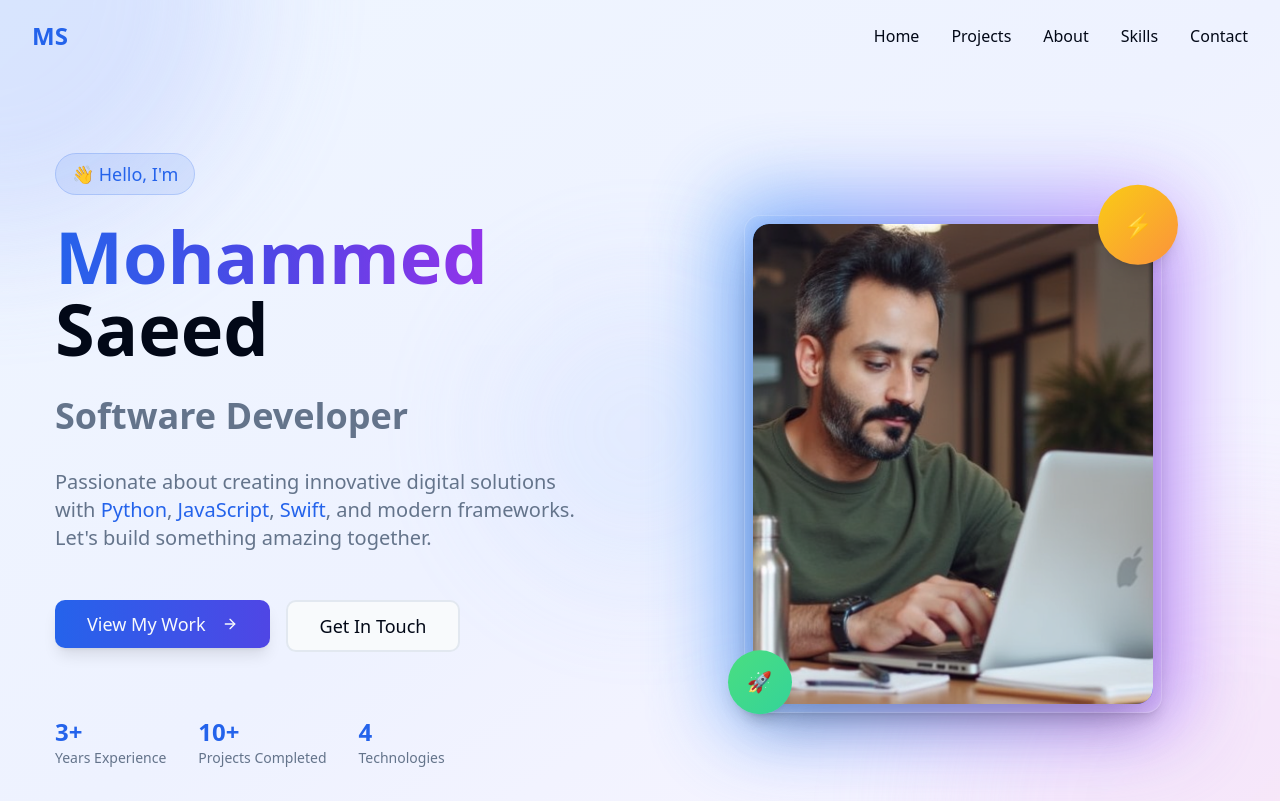
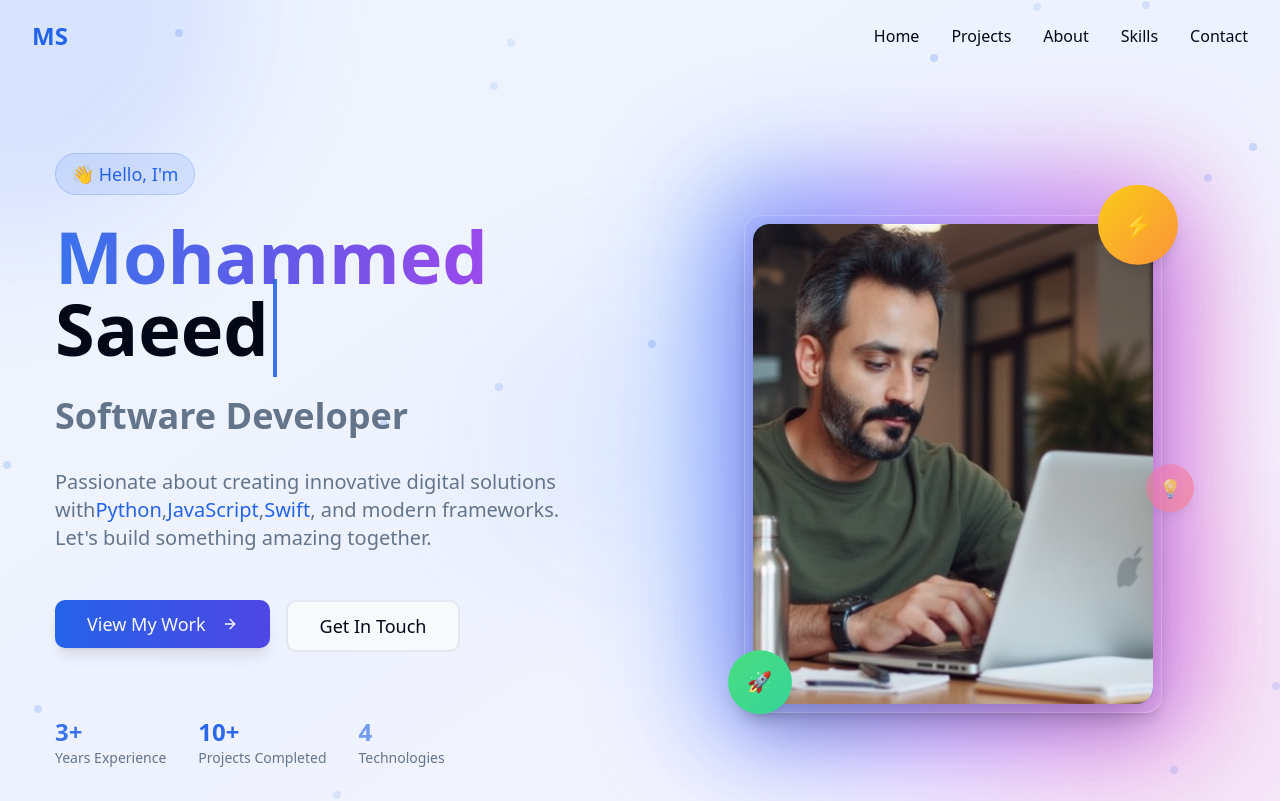
Before and after one commit to MohammedSaeed9444/myPortfolio, a React (Vite) app: page / in a window 1280 px wide. Shown: the top 801 px of the page. Built offline with nearby package versions, Linux system fonts and the light colour scheme.

Commit message:
feat: Enhance animations and fix footer spacing
Added scroll-based animations and removed the space below the footer.

```diff
--- a/src/components/Footer.tsx
+++ b/src/components/Footer.tsx
@@ -5,7 +5,7 @@ const Footer = () => {
   const currentYear = new Date().getFullYear();
 
   return (
-    <footer className="py-8 glass">
+    <footer className="py-8 glass mt-0 mb-0" style={{ marginBottom: 0, paddingBottom: '2rem' }}>
       <div className="container mx-auto px-4 text-center">
         <p className="text-sm text-muted-foreground">
           &copy; {currentYear} Mohammed Saeed. All rights reserved.
--- a/src/components/HeroSection.tsx
+++ b/src/components/HeroSection.tsx
@@ -1,9 +1,17 @@
 
-import React from 'react';
+import React, { useEffect, useState } from 'react';
 import { Button } from '@/components/ui/button';
 import { ArrowRight, Download } from 'lucide-react';
 
 const HeroSection = () => {
+  const [scrollY, setScrollY] = useState(0);
+
+  useEffect(() => {
+    const handleScroll = () => setScrollY(window.scrollY);
+    window.addEventListener('scroll', handleScroll);
+    return () => window.removeEventListener('scroll', handleScroll);
+  }, []);
+
   const scrollToSection = (sectionId: string) => {
     const element = document.getElementById(sectionId);
     if (element) {
@@ -13,108 +21,144 @@ const HeroSection = () => {
 
   return (
     <section id="home" className="min-h-screen flex items-center relative overflow-hidden pt-16">
-      {/* Enhanced Background */}
+      {/* Enhanced Background with Parallax */}
       <div className="absolute inset-0 -z-10">
-        <div className="absolute inset-0 bg-gradient-to-br from-blue-50 via-indigo-50 to-purple-50"></div>
-        <div className="absolute w-[500px] h-[500px] -top-64 -left-64 bg-gradient-to-br from-blue-200/40 to-indigo-300/40 rounded-full blur-3xl animate-pulse"></div>
-        <div className="absolute w-[600px] h-[600px] -bottom-64 -right-64 bg-gradient-to-br from-purple-200/40 to-pink-300/40 rounded-full blur-3xl animate-pulse" style={{ animationDelay: '1s' }}></div>
-        <div className="absolute w-[300px] h-[300px] top-1/2 left-1/2 transform -translate-x-1/2 -translate-y-1/2 bg-gradient-to-br from-indigo-200/20 to-blue-300/20 rounded-full blur-3xl animate-pulse" style={{ animationDelay: '2s' }}></div>
+        <div
+          className="absolute inset-0 bg-gradient-to-br from-blue-50 via-indigo-50 to-purple-50"
+          style={{ transform: `translateY(${scrollY * 0.5}px)` }}
+        ></div>
+        <div
+          className="absolute w-[500px] h-[500px] -top-64 -left-64 bg-gradient-to-br from-blue-200/40 to-indigo-300/40 rounded-full blur-3xl animate-pulse"
+          style={{ transform: `translate(${scrollY * 0.3}px, ${scrollY * 0.2}px)` }}
+        ></div>
+        <div
+          className="absolute w-[600px] h-[600px] -bottom-64 -right-64 bg-gradient-to-br from-purple-200/40 to-pink-300/40 rounded-full blur-3xl animate-pulse"
+          style={{ animationDelay: '1s', transform: `translate(${-scrollY * 0.2}px, ${scrollY * 0.3}px)` }}
+        ></div>
+        <div
+          className="absolute w-[300px] h-[300px] top-1/2 left-1/2 transform -translate-x-1/2 -translate-y-1/2 bg-gradient-to-br from-indigo-200/20 to-blue-300/20 rounded-full blur-3xl animate-pulse"
+          style={{ animationDelay: '2s', transform: `translate(-50%, -50%) rotate(${scrollY * 0.1}deg)` }}
+        ></div>
+
+        {/* Floating particles */}
+        <div className="absolute inset-0 overflow-hidden">
+          {[...Array(20)].map((_, i) => (
+            <div
+              key={i}
+              className="absolute w-2 h-2 bg-primary/20 rounded-full animate-pulse"
+              style={{
+                left: `${Math.random() * 100}%`,
+                top: `${Math.random() * 100}%`,
+                animationDelay: `${Math.random() * 3}s`,
+                animationDuration: `${2 + Math.random() * 2}s`,
+                transform: `translateY(${scrollY * (0.1 + Math.random() * 0.2)}px)`
+              }}
+            />
+          ))}
+        </div>
       </div>
 
       <div className="section-container">
         <div className="flex flex-col lg:flex-row items-center gap-16 lg:gap-20">
-          {/* Text Content - Mobile: order-2, Desktop: order-1 */}
-          <div className="lg:w-1/2 space-y-8 animate-fade-in order-2 lg:order-1 text-center lg:text-left">
-            {/* Greeting */}
-            <div className="inline-block">
-              <span className="text-lg font-medium text-primary bg-primary/10 px-4 py-2 rounded-full border border-primary/20">
+          {/* Text Content */}
+          <div className="lg:w-1/2 space-y-8 order-2 lg:order-1 text-center lg:text-left">
+            {/* Greeting with bounce animation */}
+            <div className="inline-block animate-fade-in">
+              <span className="text-lg font-medium text-primary bg-primary/10 px-4 py-2 rounded-full border border-primary/20 animate-bounce">
                 👋 Hello, I'm
               </span>
             </div>
 
-            {/* Name with gradient text */}
-            <h1 className="text-5xl md:text-6xl lg:text-7xl font-bold leading-tight">
-              <span className="bg-gradient-to-r from-blue-600 via-indigo-600 to-purple-600 bg-clip-text text-transparent">
+            {/* Name with enhanced gradient and typing animation */}
+            <h1 className="text-5xl md:text-6xl lg:text-7xl font-bold leading-tight animate-fade-in" style={{ animationDelay: '0.2s' }}>
+              <span className="bg-gradient-to-r from-blue-600 via-indigo-600 to-purple-600 bg-clip-text text-transparent animate-pulse">
                 Mohammed
               </span>
               <br />
-              <span className="text-foreground">Saeed</span>
+              <span className="text-foreground relative">
+                Saeed
+                <span className="absolute -right-2 top-0 w-1 h-full bg-primary animate-pulse"></span>
+              </span>
             </h1>
 
-            {/* Role */}
-            <h2 className="text-2xl md:text-3xl lg:text-4xl font-semibold text-muted-foreground">
+            {/* Role with slide animation */}
+            <h2 className="text-2xl md:text-3xl lg:text-4xl font-semibold text-muted-foreground animate-slide-in-right" style={{ animationDelay: '0.4s' }}>
               Software Developer
             </h2>
 
-            {/* Description */}
-            <p className="text-lg md:text-xl text-muted-foreground max-w-2xl mx-auto lg:mx-0 leading-relaxed">
+            {/* Description with stagger animation */}
+            <p className="text-lg md:text-xl text-muted-foreground max-w-2xl mx-auto lg:mx-0 leading-relaxed animate-fade-in" style={{ animationDelay: '0.6s' }}>
               Passionate about creating innovative digital solutions with
-              <span className="text-primary font-medium"> Python</span>,
-              <span className="text-primary font-medium"> JavaScript</span>,
-              <span className="text-primary font-medium"> Swift</span>, and modern frameworks.
+              <span className="text-primary font-medium hover:scale-110 inline-block transition-transform duration-300"> Python</span>,
+              <span className="text-primary font-medium hover:scale-110 inline-block transition-transform duration-300"> JavaScript</span>,
+              <span className="text-primary font-medium hover:scale-110 inline-block transition-transform duration-300"> Swift</span>, and modern frameworks.
               Let's build something amazing together.
             </p>
 
-            {/* Call to Action Buttons */}
-            <div className="flex flex-col sm:flex-row gap-4 pt-4 justify-center lg:justify-start">
+            {/* Call to Action Buttons with enhanced animations */}
+            <div className="flex flex-col sm:flex-row gap-4 pt-4 justify-center lg:justify-start animate-fade-in" style={{ animationDelay: '0.8s' }}>
               <Button
                 size="lg"
-                className="group text-lg px-8 py-6 bg-gradient-to-r from-blue-600 to-indigo-600 hover:from-blue-700 hover:to-indigo-700 shadow-lg hover:shadow-xl transition-all duration-300"
+                className="group text-lg px-8 py-6 bg-gradient-to-r from-blue-600 to-indigo-600 hover:from-blue-700 hover:to-indigo-700 shadow-lg hover:shadow-xl transition-all duration-300 hover:scale-105 hover:-translate-y-1"
                 onClick={() => scrollToSection('projects')}
               >
                 View My Work
-                <ArrowRight className="ml-2 h-5 w-5 group-hover:translate-x-1 transition-transform" />
+                <ArrowRight className="ml-2 h-5 w-5 group-hover:translate-x-2 group-hover:scale-110 transition-all duration-300" />
               </Button>
               <Button
                 size="lg"
                 variant="outline"
-                className="text-lg px-8 py-6 border-2 hover:bg-primary hover:text-primary-foreground transition-all duration-300"
+                className="text-lg px-8 py-6 border-2 hover:bg-primary hover:text-primary-foreground transition-all duration-300 hover:scale-105 hover:-translate-y-1"
                 onClick={() => scrollToSection('contact')}
               >
                 Get In Touch
               </Button>
             </div>
 
-            {/* Stats or Quick Info */}
-            <div className="flex flex-wrap justify-center lg:justify-start gap-8 pt-8 text-center lg:text-left">
-              <div>
-                <div className="text-2xl font-bold text-primary">3+</div>
+            {/* Stats with counter animation */}
+            <div className="flex flex-wrap justify-center lg:justify-start gap-8 pt-8 text-center lg:text-left animate-fade-in" style={{ animationDelay: '1s' }}>
+              <div className="hover:scale-110 transition-transform duration-300">
+                <div className="text-2xl font-bold text-primary animate-pulse">3+</div>
                 <div className="text-sm text-muted-foreground">Years Experience</div>
               </div>
-              <div>
-                <div className="text-2xl font-bold text-primary">10+</div>
+              <div className="hover:scale-110 transition-transform duration-300">
+                <div className="text-2xl font-bold text-primary animate-pulse" style={{ animationDelay: '0.5s' }}>10+</div>
                 <div className="text-sm text-muted-foreground">Projects Completed</div>
               </div>
-              <div>
-                <div className="text-2xl font-bold text-primary">4</div>
+              <div className="hover:scale-110 transition-transform duration-300">
+                <div className="text-2xl font-bold text-primary animate-pulse" style={{ animationDelay: '1s' }}>4</div>
                 <div className="text-sm text-muted-foreground">Technologies</div>
               </div>
             </div>
           </div>
 
-          {/* Image - Mobile: order-1, Desktop: order-2 */}
+          {/* Image with enhanced animations */}
           <div className="lg:w-1/2 flex justify-center order-1 lg:order-2">
             <div className="relative animate-fade-in" style={{ animationDelay: '0.3s' }}>
-              {/* Decorative elements */}
-              <div className="absolute -inset-4 bg-gradient-to-r from-blue-400 to-purple-400 rounded-3xl blur-2xl opacity-20 animate-pulse"></div>
+              {/* Multiple decorative layers */}
+              <div className="absolute -inset-6 bg-gradient-to-r from-blue-400 via-purple-400 to-pink-400 rounded-3xl blur-3xl opacity-20 animate-pulse"></div>
+              <div className="absolute -inset-4 bg-gradient-to-r from-indigo-400 to-purple-400 rounded-3xl blur-2xl opacity-30 animate-pulse" style={{ animationDelay: '1s' }}></div>
 
-              {/* Main image container */}
-              <div className="relative glass-card p-2 hover:scale-105 transition-transform duration-300">
+              {/* Main image container with enhanced hover effects */}
+              <div className="relative glass-card p-2 hover:scale-110 hover:rotate-1 transition-all duration-500 group">
                 <div className="w-80 h-80 md:w-96 md:h-96 lg:w-[400px] lg:h-[480px] bg-gradient-to-br from-blue-400 to-indigo-500 rounded-2xl flex items-center justify-center text-white text-4xl font-bold overflow-hidden shadow-2xl">
                   <img
                     src='3.png'
                     alt="Mohammed Saeed - Software Developer"
-                    className='object-cover w-full h-full rounded-2xl hover:scale-110 transition-transform duration-500'
+                    className='object-cover w-full h-full rounded-2xl group-hover:scale-110 transition-transform duration-700'
                   />
                 </div>
               </div>
 
-              {/* Floating elements */}
-              <div className="absolute -top-4 -right-4 w-20 h-20 bg-gradient-to-br from-yellow-400 to-orange-400 rounded-full flex items-center justify-center shadow-lg animate-bounce">
+              {/* Enhanced floating elements */}
+              <div className="absolute -top-4 -right-4 w-20 h-20 bg-gradient-to-br from-yellow-400 to-orange-400 rounded-full flex items-center justify-center shadow-lg animate-bounce hover:animate-spin">
                 <span className="text-2xl">⚡</span>
               </div>
-              <div className="absolute -bottom-4 -left-4 w-16 h-16 bg-gradient-to-br from-green-400 to-emerald-400 rounded-full flex items-center justify-center shadow-lg animate-bounce" style={{ animationDelay: '0.5s' }}>
+              <div className="absolute -bottom-4 -left-4 w-16 h-16 bg-gradient-to-br from-green-400 to-emerald-400 rounded-full flex items-center justify-center shadow-lg animate-bounce hover:animate-ping" style={{ animationDelay: '0.5s' }}>
                 <span className="text-xl">🚀</span>
+              </div>
+              <div className="absolute top-1/2 -right-8 w-12 h-12 bg-gradient-to-br from-pink-400 to-red-400 rounded-full flex items-center justify-center shadow-lg animate-pulse hover:animate-bounce" style={{ animationDelay: '1.5s' }}>
+                <span className="text-lg">💡</span>
               </div>
             </div>
           </div>
--- a/src/index.css
+++ b/src/index.css
@@ -72,6 +72,12 @@
     @apply glass rounded-2xl p-6;
     will-change: transform;
     transform: translateZ(0);
+    transition: all 0.3s ease;
+  }
+
+  .glass-card:hover {
+    @apply scale-105 shadow-2xl;
+    transform: translateZ(0) scale(1.05);
   }
 
   .section-container {
@@ -80,5 +86,130 @@
 
   .section-title {
     @apply text-3xl md:text-4xl font-bold mb-8 text-center;
+    animation: fadeInUp 0.8s ease-out;
   }
+
+  .animate-on-scroll {
+    opacity: 0;
+    transform: translateY(20px);
+    transition: all 0.6s ease-out;
+  }
+
+  .animate-on-scroll.animate-slide-in-right {
+    opacity: 1;
+    transform: translateY(0);
+  }
+
+  /* Enhanced animations */
+  @keyframes fadeInUp {
+    from {
+      opacity: 0;
+      transform: translateY(30px);
+    }
+    to {
+      opacity: 1;
+      transform: translateY(0);
+    }
+  }
+
+  @keyframes slideInLeft {
+    from {
+      opacity: 0;
+      transform: translateX(-50px);
+    }
+    to {
+      opacity: 1;
+      transform: translateX(0);
+    }
+  }
+
+  @keyframes slideInRight {
+    from {
+      opacity: 0;
+      transform: translateX(50px);
+    }
+    to {
+      opacity: 1;
+      transform: translateX(0);
+    }
+  }
+
+  @keyframes scaleIn {
+    from {
+      opacity: 0;
+      transform: scale(0.8);
+    }
+    to {
+      opacity: 1;
+      transform: scale(1);
+    }
+  }
+
+  @keyframes rotateIn {
+    from {
+      opacity: 0;
+      transform: rotate(-10deg) scale(0.8);
+    }
+    to {
+      opacity: 1;
+      transform: rotate(0deg) scale(1);
+    }
+  }
+
+  .animate-slide-in-left {
+    animation: slideInLeft 0.6s ease-out forwards;
+  }
+
+  .animate-scale-in {
+    animation: scaleIn 0.8s ease-out forwards;
+  }
+
+  .animate-rotate-in {
+    animation: rotateIn 0.8s ease-out forwards;
+  }
+
+  /* Parallax elements */
+  .parallax {
+    will-change: transform;
+  }
+
+  /* Hover effects */
+  .hover-lift {
+    transition: all 0.3s ease;
+  }
+
+  .hover-lift:hover {
+    transform: translateY(-10px);
+    box-shadow: 0 20px 40px rgba(0, 0, 0, 0.1);
+  }
+
+  /* Stagger animations */
+  .stagger-animation > * {
+    opacity: 0;
+    transform: translateY(20px);
+    animation: fadeInUp 0.6s ease-out forwards;
+  }
+
+  .stagger-animation > *:nth-child(1) { animation-delay: 0.1s; }
+  .stagger-animation > *:nth-child(2) { animation-delay: 0.2s; }
+  .stagger-animation > *:nth-child(3) { animation-delay: 0.3s; }
+  .stagger-animation > *:nth-child(4) { animation-delay: 0.4s; }
+  .stagger-animation > *:nth-child(5) { animation-delay: 0.5s; }
+  .stagger-animation > *:nth-child(6) { animation-delay: 0.6s; }
 }
+
+/* Remove space below footer */
+footer {
+  margin-bottom: 0 !important;
+  padding-bottom: 0 !important;
+}
+
+body {
+  margin-bottom: 0 !important;
+  padding-bottom: 0 !important;
+}
+
+#root {
+  margin-bottom: 0 !important;
+  padding-bottom: 0 !important;
+}
```
Also changed, not shown: src/pages/Index.tsx (+29 -3 lines).
